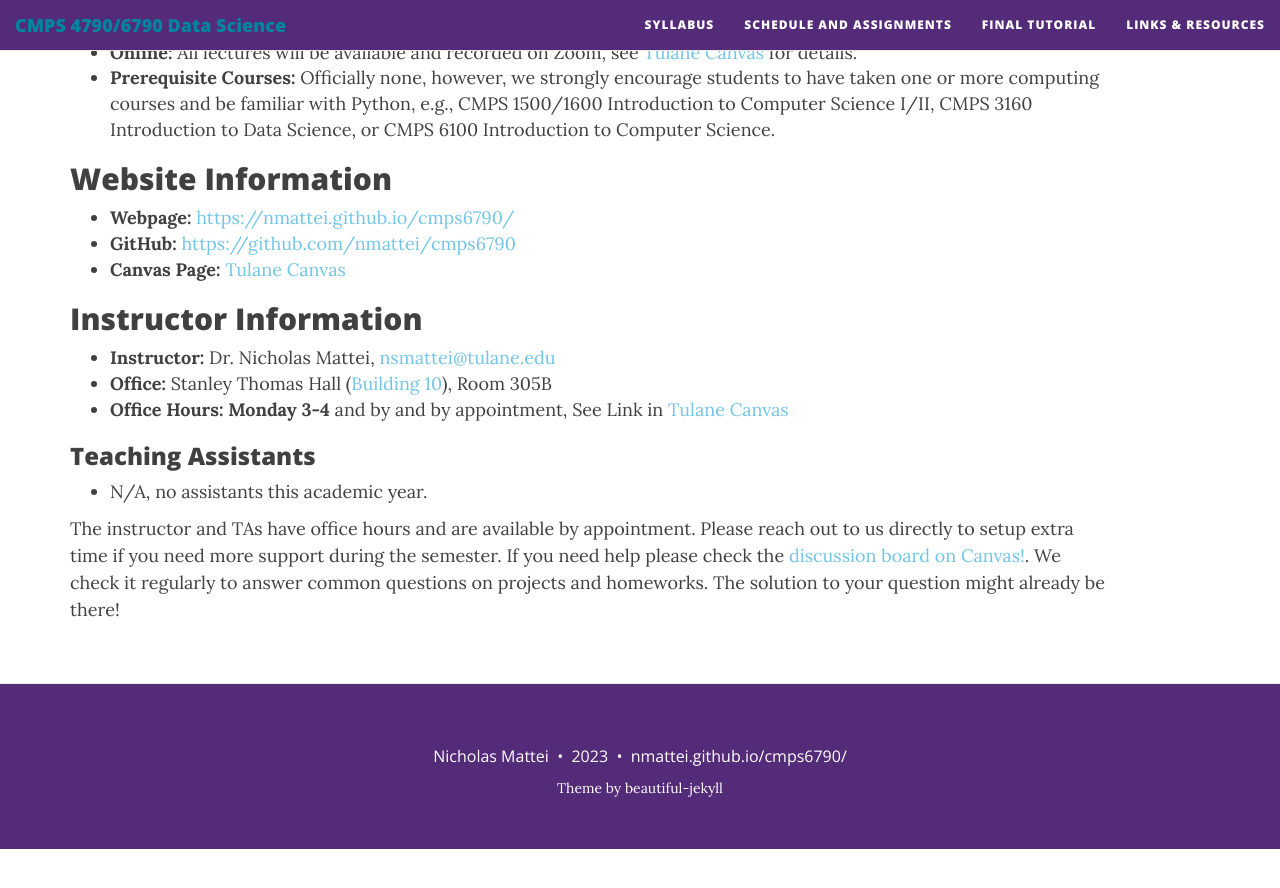
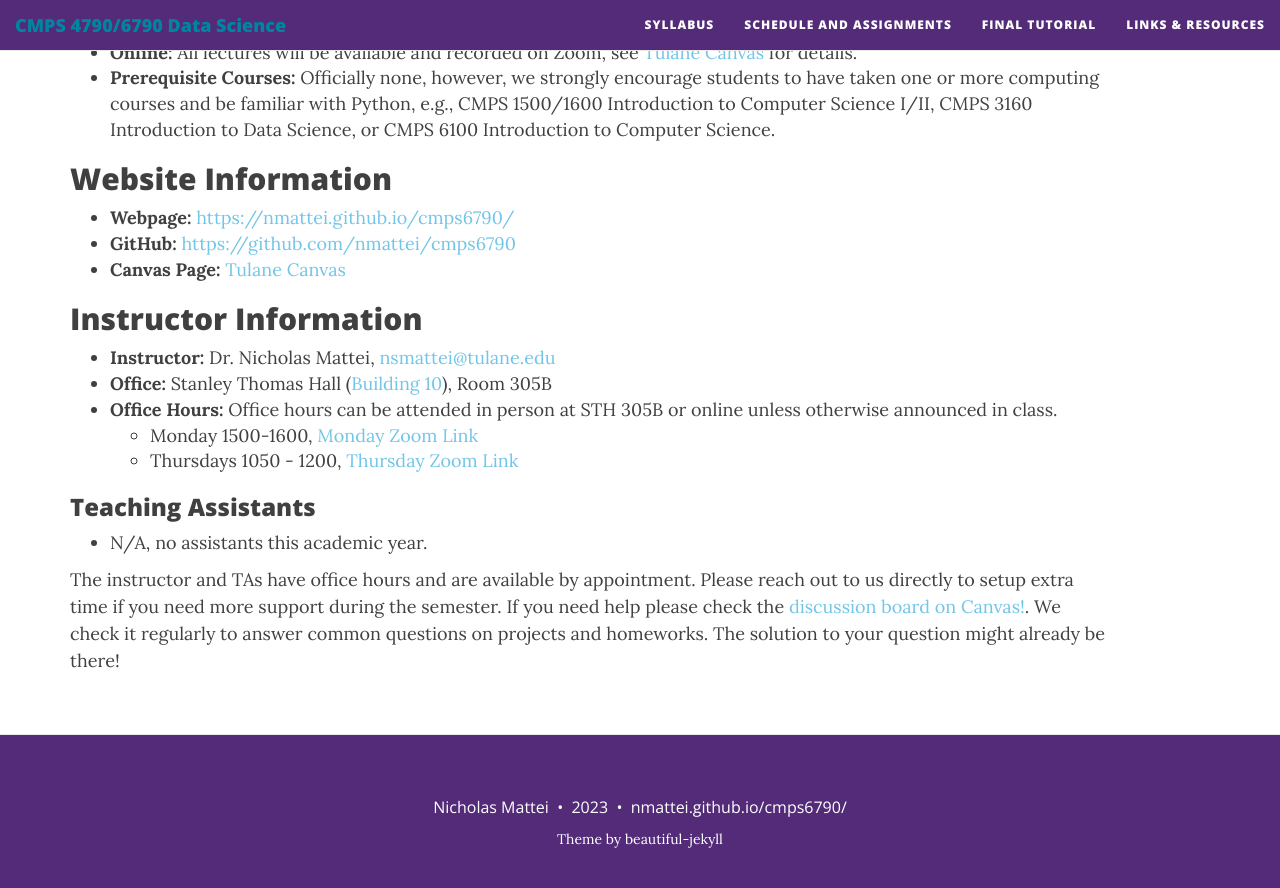
Before and after one commit to nmattei/cmps6790, a Jekyll site: the page built from index.md, in a window 1280 px wide and 900 px high, scrolled down 832 px. Shown: the top 888 px of the window. Built offline with Jekyll 4.4.1, drawn with Linux system fonts in a browser that asks for light colours; nearby versions of some CDN libraries; before the commit the page ends 1681 px from its top, so only the background shows below that.

Commit message:
update to office hours

```diff
--- a/index.md
+++ b/index.md
@@ -25,7 +25,9 @@ published: true
 
 * **Instructor:** Dr. Nicholas Mattei, <nsmattei@tulane.edu>
 * **Office:** Stanley Thomas Hall ([Building 10](https://admission.tulane.edu/map)), Room 305B
-* **Office Hours:** **Monday 3-4** and by and by appointment, See Link in [Tulane Canvas](https://tulane.instructure.com/)
+* **Office Hours:** Office hours can be attended in person at STH 305B or online unless otherwise announced in class.
+  * Monday 1500-1600, [Monday Zoom Link](https://tulane.zoom.us/j/96923427576)
+  * Thursdays 1050 - 1200, [Thursday Zoom Link](https://tulane.zoom.us/j/99496817630)
 
 ### Teaching Assistants
 
```
